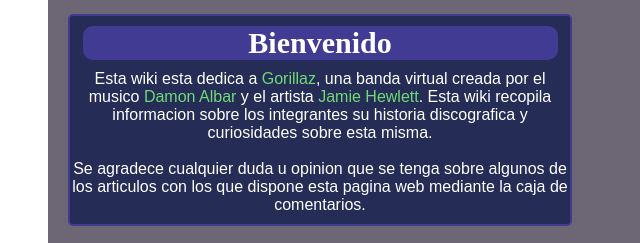
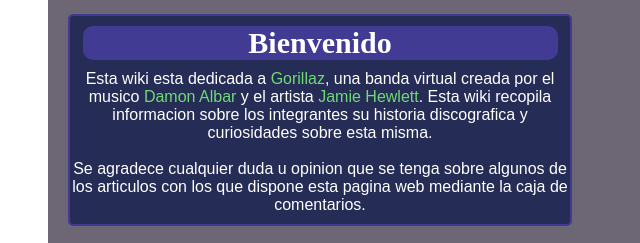
Before and after one commit to Rey-Elijah/ProyectoClase, a plain HTML site: page index.html in a window 1280 px wide. Shown: the part 224-467 px from the top of the page, 112-752 px from the left. Drawn offline with Linux system fonts and the light colour scheme; a web font is replaced by a local one.

Commit message:
Update index.html

```diff
--- a/index.html
+++ b/index.html
@@ -88,10 +88,13 @@
                     <h2>Bienvenido</h2>
                 </div>
                 <p>
-                Esta wiki esta dedica a <a href="">Gorillaz</a>, una banda virtual creada por el musico <a href="">Damon Albar</a>
+                Esta wiki esta dedicada a <a href="">Gorillaz</a>, una banda virtual creada por el musico <a href="">Damon Albar</a>
                 y el artista <a href="">Jamie Hewlett</a>.
                 Esta wiki recopila informacion sobre los integrantes su historia discografica y curiosidades sobre esta misma.
-                <br><br>Se agradece cualquier duda u opinion que se tenga sobre algunos de los articulos
+
+                <br><br>
+
+                Se agradece cualquier duda u opinion que se tenga sobre algunos de los articulos
                 con los que dispone esta pagina web mediante la caja de comentarios.
                 </p>
             </div>
```
